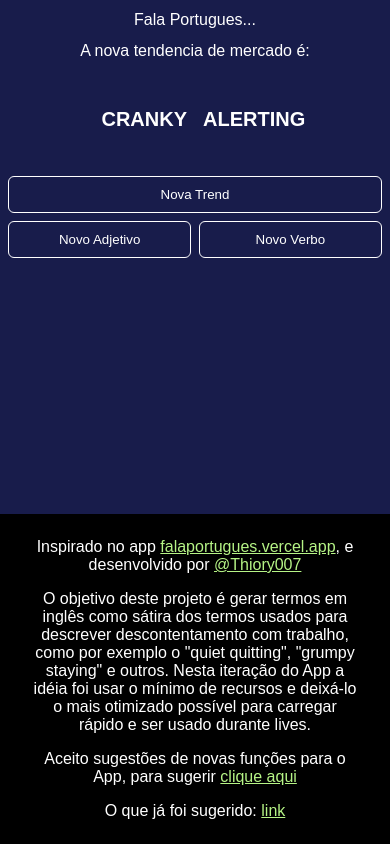
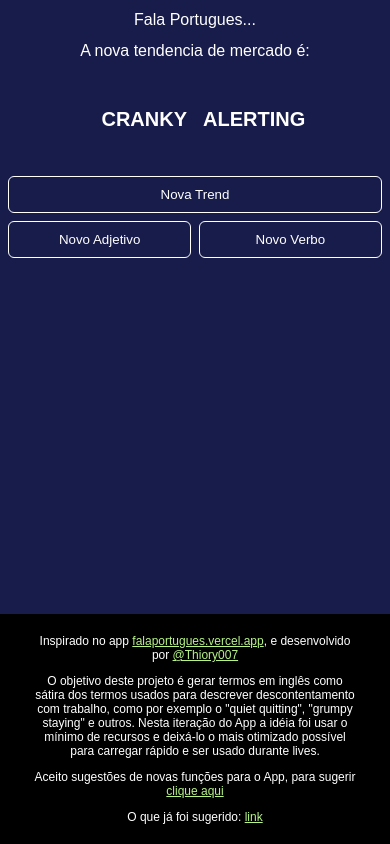
Before and after one commit to Thiory07/fala_portugues_alieningena, a plain HTML site: page app/index.html in a window 390 px wide. Drawn offline with Linux system fonts and the light colour scheme.

Commit message:
quickfix for mobilefones

```diff
--- a/app/src/css/style.css
+++ b/app/src/css/style.css
@@ -157,3 +157,6 @@ footer{
   text-align: right;
 
 }
+footer p{
+  font-size:12px;
+}
```
